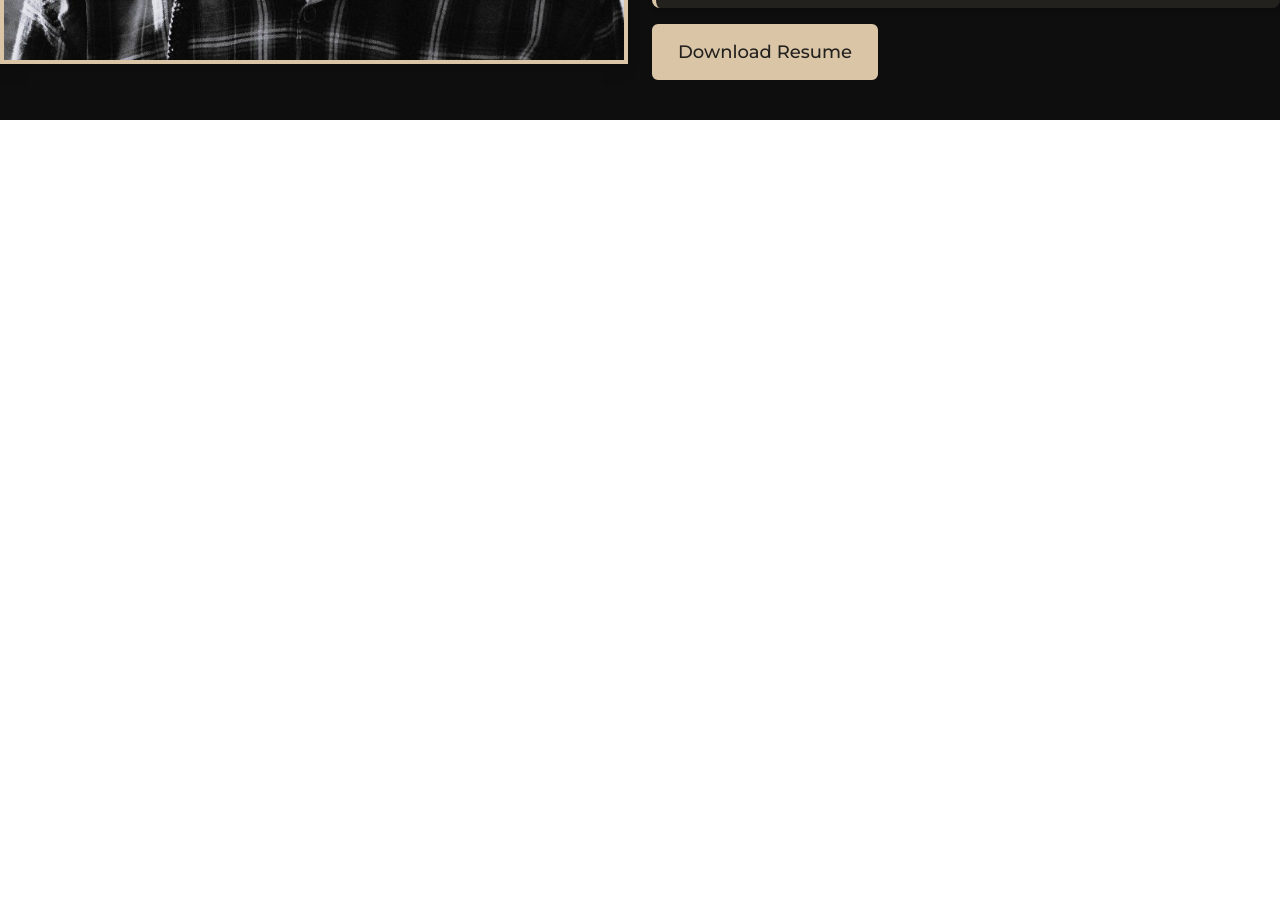
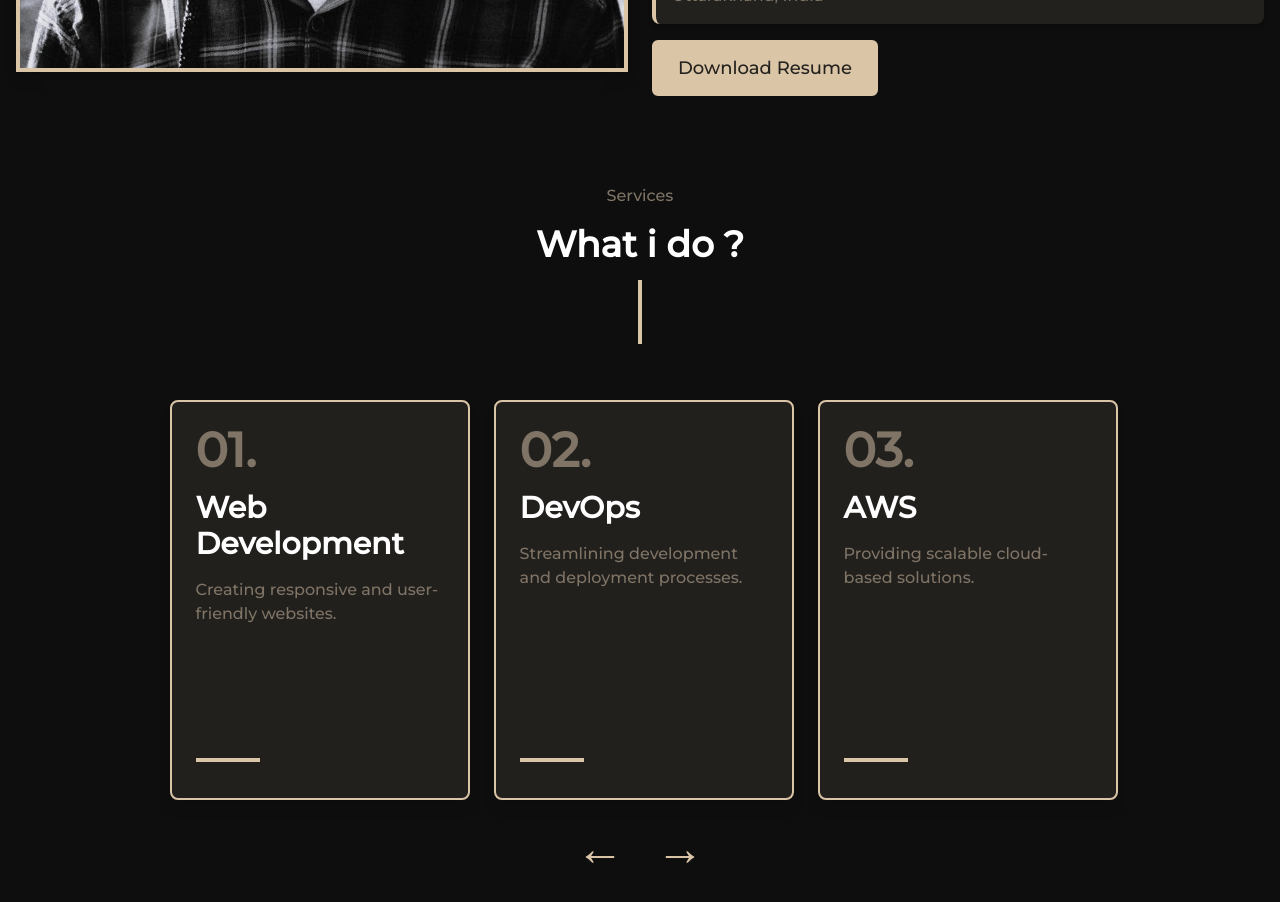
Before and after one commit to hemupadhyay26/portfolio-hem-reactjs, a React (Create React App) app: page / in a window 1280 px wide. Shown: the part 1660-2562 px from the top of the page. Before the commit the page ends 1780 px from the top, so only its background shows below. Built offline with nearby package versions, Linux system fonts and the light colour scheme.

Commit message:
add: services section with animation

```diff
--- a/src/App.css
+++ b/src/App.css
@@ -44,3 +44,12 @@ body {
     animation-duration: 10s; /* Faster scroll on larger screens */
   }
 }
+
+
+.scrollbar-hide {
+  -ms-overflow-style: none; /* Internet Explorer 10+ */
+  scrollbar-width: none; /* Firefox */
+}
+.scrollbar-hide::-webkit-scrollbar {
+  display: none; /* WebKit browsers */
+}
--- a/src/App.js
+++ b/src/App.js
@@ -2,6 +2,7 @@ import './App.css';
 import AboutMe from './components/aboutMe';
 import Introduction from './components/introduction';
 import Navbar from './components/navbar';
+import Services from './components/services';
 import TechBanner from './components/techBanner';
 
 function App() {
@@ -12,8 +13,9 @@ function App() {
         <Introduction />
       </div>
       <TechBanner />
-      <div className="bg-background">
-      <AboutMe/>
+      <div className="bg-background p-0 sm:pt-4 sm:px-4">
+        <AboutMe />
+        <Services />
       </div>
     </>
   );
--- a/src/components/aboutMe.js
+++ b/src/components/aboutMe.js
@@ -1,7 +1,7 @@
 import hero2 from '../assets/hero2.jpeg';
 const AboutMe = () => {
     return (
-        <div className="flex flex-col items-center py-10 space-y-6">
+        <div className="flex flex-col items-center py-10 space-y-6" id='about-me'>
             {/* Title */}
             <div className="font-bold text-3xl text-white">Who am I?</div>
 
--- /dev/null
+++ b/src/components/services.js
@@ -0,0 +1,108 @@
+import { useRef } from "react";
+
+const Services = () => {
+    const jobs = [
+        { number: "01.", title: "Web Development", description: "Creating responsive and user-friendly websites." },
+        { number: "02.", title: "DevOps", description: "Streamlining development and deployment processes." },
+        { number: "03.", title: "AWS", description: "Providing scalable cloud-based solutions." },
+        { number: "04.", title: "CI/CD", description: "Automating software delivery pipelines efficiently." },
+        { number: "05.", title: "Dockerization", description: "Containerizing applications for consistency and scalability." },
+        { number: "06.", title: "Terraform", description: "Infrastructure as code for provisioning cloud resources." },
+        { number: "07.", title: "Kubernetes", description: "Automating deployment, scaling, and management of containerized applications." },
+    ];
+
+
+    const carouselRef = useRef(null);
+
+    const scrollSpeed = 1000; // Adjust this value to control the scroll speed (in milliseconds)
+
+    const scrollLeft = () => {
+        let currentScroll = carouselRef.current.scrollLeft;
+        let targetScroll = currentScroll - carouselRef.current.offsetWidth;
+
+        smoothScroll(currentScroll, targetScroll);
+    };
+
+    const scrollRight = () => {
+        let currentScroll = carouselRef.current.scrollLeft;
+        let targetScroll = currentScroll + carouselRef.current.offsetWidth;
+
+        smoothScroll(currentScroll, targetScroll);
+    };
+
+    // Function for smooth scrolling
+    const smoothScroll = (start, end) => {
+        const startTime = performance.now();
+        const duration = scrollSpeed; // duration in ms
+        const scrollDistance = end - start;
+
+        const animateScroll = (time) => {
+            const timeElapsed = time - startTime;
+            const progress = Math.min(timeElapsed / duration, 1);
+            carouselRef.current.scrollLeft = start + scrollDistance * progress;
+
+            if (progress < 1) {
+                requestAnimationFrame(animateScroll);
+            }
+        };
+
+        requestAnimationFrame(animateScroll);
+    };
+
+
+    return (
+        <div className="py-10 px-4" id="services">
+            <div className="flex flex-col items-center space-y-4 text-center mb-8">
+                <p className="text-secondary mt-2">Services</p>
+                <h2 className="text-4xl font-bold text-white">What i do ?</h2>
+                <div className="w-1 h-16 bg-primary"></div>
+            </div>
+
+            {/* Carousel */}
+            <div className="relative">
+                <div
+                    className="flex overflow-x-auto space-x-6 py-6 px-4 scrollbar-hide w-[80%] mx-auto"
+                    ref={carouselRef}
+                >
+                    {jobs.map((job, index) => (
+                        <div
+                            key={index}
+                            className="bg-primary bg-opacity-10 border-2 border-primary p-6 rounded-lg shadow-lg w-[300px] h-[400px] flex-shrink-0 flex flex-col justify-between relative group"
+                        >
+                            <div className="z-10">
+                                <h2 className="text-5xl font-bold text-secondary group-hover:text-box transition-colors duration-300">{job.number}</h2>
+                                <h3 className="text-3xl font-bold text-white my-4 group-hover:text-box transition-colors duration-300">{job.title}</h3>
+                                <p className="text-secondary group-hover:text-box transition-colors duration-300">{job.description}</p>
+                                <div className="absolute bottom-9 w-16 h-1 bg-primary group-hover:bg-box"></div>
+                            </div>
+
+                            {/* Hover Effect - Primary color filling from bottom to top */}
+                            <div className="absolute bottom-0 left-0 right-0 bg-primary rounded-b-lg group-hover:h-full transition-all duration-500 ease-out h-0"></div>
+                        </div>
+                    ))}
+                </div>
+
+
+
+
+                {/* Arrow Controls */}
+                <div className="bottom-0 left-0 right-0 flex justify-center gap-8">
+                    <button
+                        onClick={scrollLeft}
+                        className="text-primary font-bold text-5xl hover:scale-110 transform transition"
+                    >
+                        &#8592; {/* Left Arrow */}
+                    </button>
+                    <button
+                        onClick={scrollRight}
+                        className="text-primary font-bold text-5xl hover:scale-110 transform transition"
+                    >
+                        &#8594; {/* Right Arrow */}
+                    </button>
+                </div>
+            </div>
+        </div>
+    );
+};
+
+export default Services;
```
